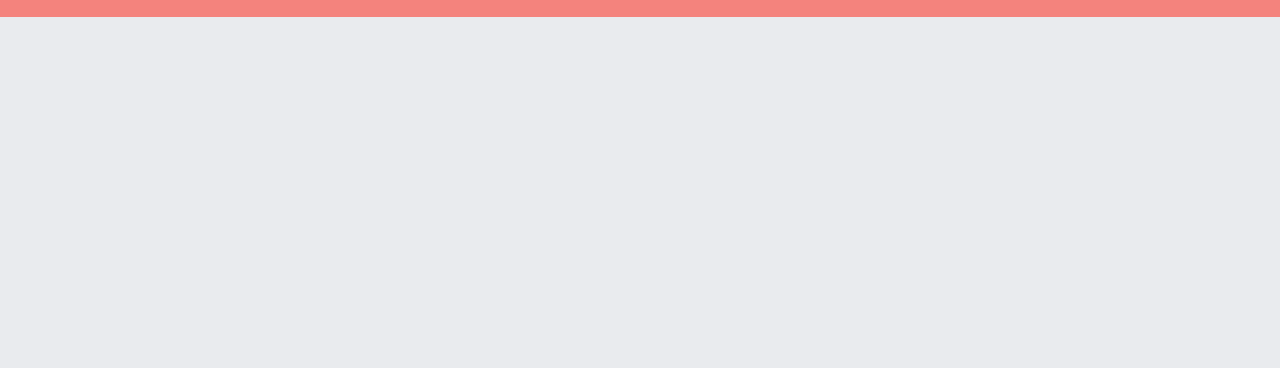
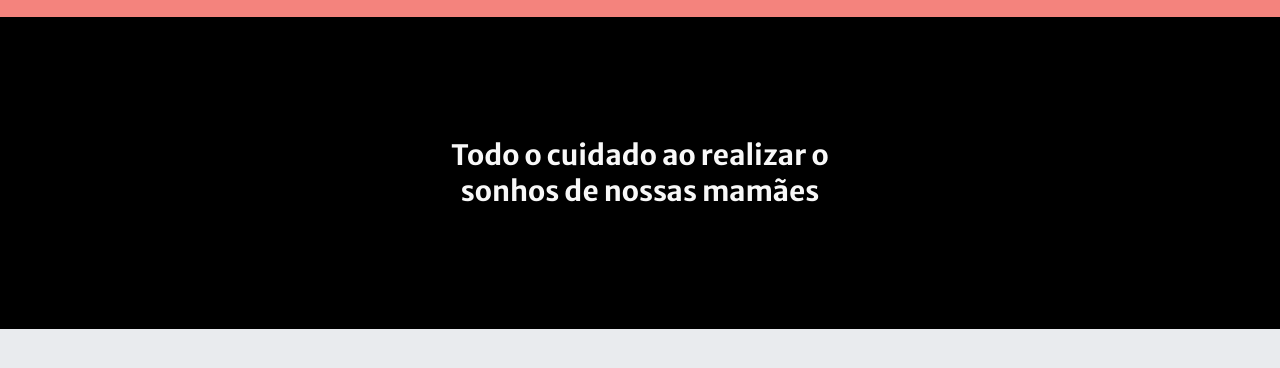
Before and after one commit to Henrique1204/Doce-Encanto, a website: page index.html in a window 1280 px wide. Shown: the part 76-444 px from the top of the page. Drawn offline with Linux system fonts and the light colour scheme; a web font is replaced by a local one.

Commit message:
Adicionar intro home

```diff
--- a/css/scss/_home.scss
+++ b/css/scss/_home.scss
@@ -49,3 +49,27 @@
         }
     }
 }
+
+// intro
+.intro-home {
+    padding: 120px 0;
+    background-color: #000;
+
+    h1 {
+        max-width: 460px;
+        margin: 0px auto;
+        font-family: $titulo;
+        font-size: em(28);
+        font-weight: bold;
+        text-align: center;
+        color: $branco-1;
+    }
+
+    @include responsividade(media) {
+        padding: 90px 0;
+
+        h1 {
+            font-size: em(20);
+        }
+    }
+}
--- a/index.html
+++ b/index.html
@@ -23,5 +23,9 @@
             </nav>
         </div>
     </header>
+
+    <section class="intro-home">
+        <h1>Todo o cuidado ao realizar o sonhos de nossas mamães</h1>
+    </section>
 </body>
 </html>
```
Also changed, not shown: css/estilo.css.
